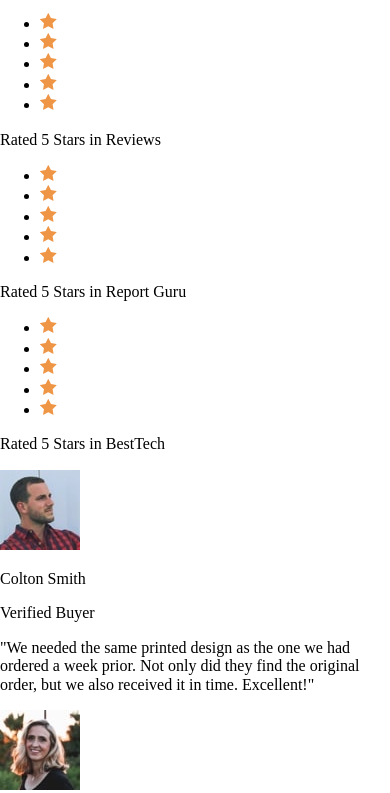
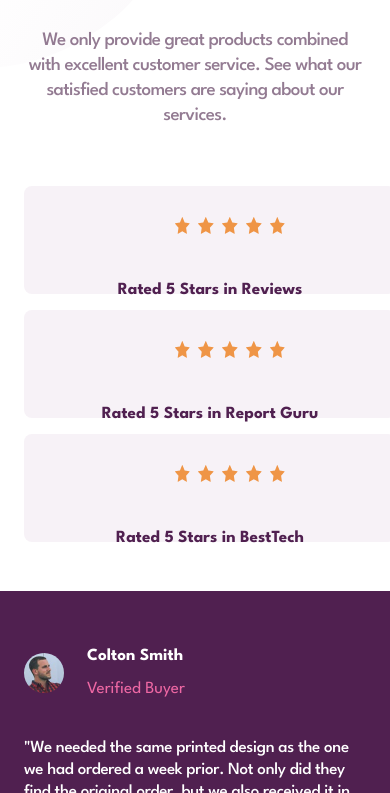
Before and after one commit to CannyRo/FrontendMentor_SocialProofSection_6e0qTv_bA, a plain HTML site: page index.html in a window 390 px wide. Shown: the part 175-968 px from the top of the page. Drawn offline with Linux system fonts and the light colour scheme.

Commit message:
Mobile version

```diff
--- a/index.html
+++ b/index.html
@@ -1,16 +1,19 @@
 <!DOCTYPE html>
 <html lang="en">
+
 <head>
   <meta charset="UTF-8" />
   <meta name="viewport" content="width=device-width, initial-scale=1.0" />
 
-    <link rel="icon" type="image/png" sizes="32x32" href="./images/favicon-32x32.png"/>
+  <link rel="icon" type="image/png" sizes="32x32" href="./images/favicon-32x32.png" />
   <link rel="stylesheet" href="normalize.css">
   <link rel="stylesheet" href="style.css">
   <title>Frontend Mentor | Social proof section</title>
 </head>
+
 <body>
   <main>
+    <div class="container">
       <section class="hero">
         <h1 class="hero--title">10,000+ of our users love our products.</h1>
         <p class="hero--text">We only provide great products combined with excellent customer service.
@@ -126,12 +129,15 @@
           </div>
         </div>
       </section>
+    </div>
   </main>
   <footer class="footer">
     <div class="footer__signature">
-        <p>Challenge by <a href="https://www.frontendmentor.io?ref=challenge" target="_blank" class="footer--link">Frontend Mentor</a>.</p>
+      <p>Challenge by <a href="https://www.frontendmentor.io?ref=challenge" target="_blank"
+          class="footer--link">Frontend Mentor</a>.</p>
       <p>Coded by <a href="https://cannyro.github.io/hire_mr_canny/en" class="footer--link">WhatCannyDev</a>.</p>
     </div>
   </footer>
 </body>
+
 </html>
--- a/style.css
+++ b/style.css
@@ -9,3 +9,162 @@
     /* == Fonts == */
     --main-font : 'League Spartan';
 }
+body{
+    position: relative;
+    display: flex;
+    justify-content: center;
+    align-items: center;
+    padding: 82px 24px 100px 24px;
+    min-height: 100vh;
+    font-family: var(--main-font), 'Gill Sans', 'Gill Sans MT', Calibri, 'Trebuchet MS', sans-serif;
+    background-image: url('./images/bg-pattern-bottom-desktop.svg');
+    background-repeat: no-repeat;
+    background-size: 1085px auto;
+    background-position: bottom;
+}
+body::before{
+    content: '';
+    position: absolute;
+    top: 0;
+    left: 0;
+    width: 100%;
+    max-width: 584px;
+    height: 362px;
+    background-image: url('./images/bg-pattern-top-desktop.svg');
+    background-repeat: no-repeat;
+    background-size: 100% auto;
+    background-position: top left;
+}
+/* main{
+    flex-grow: 1;
+} */
+.container{
+    display: grid;
+    grid-template-areas:
+        "hero"
+        "rate"
+        "testimonial";
+}
+.hero{
+    grid-area: hero;
+    justify-self: center;
+    margin-bottom: 39px;
+    max-width: 445px;
+    text-align: center;
+}
+.hero--title{
+    margin: 0 0 17px 0;
+    min-height: 102px;
+    font-size: 40px;
+    line-height: 32px;
+    font-weight: 700;
+    letter-spacing: -1.43px;
+    color: var(--Very-Dark-Magenta);
+}
+.hero--text{
+    padding: 0 1px;
+    font-size: 19px;
+    line-height: 25px;
+    font-weight: 500;
+    letter-spacing: -0.63px;
+    color: var(--Dark-Grayish-Magenta);
+}
+.rate{
+    grid-area: rate;
+    justify-self: center;
+    display: flex;
+    flex-direction: column;
+    gap: 16px;
+    width: 100%;
+    max-width: 540px;
+}
+.rate--item{
+    display: flex;
+    flex-direction: column;
+    align-items: center;
+    gap: 15px;
+    padding: 15px;
+    width: 100%;
+    max-width: 445px;
+    height: 78px;
+    background-color: var(--Light-Grayish-Magenta);
+    border-radius: 8px;
+}
+.list--star{
+    display: flex;
+    list-style: none;
+    gap: 8px;
+}
+.list--item{
+    width: 15.77px;
+    height: 16.55px;
+}
+.icon-star{
+    width: 15.77px;
+    height: 16.55px;
+}
+.card--title{
+    font-size: 17px;
+    line-height: 16px;
+    font-weight: 700;
+    color: var(--Very-Dark-Magenta);
+}
+.testimonial{
+    grid-area: testimonial;
+    display: flex;
+    flex-direction: column;
+    align-items: center;
+    gap: 16px;
+    margin-top: 49px;
+    width: 100%;
+    max-width: 1110px;
+}
+.card{
+    padding: 40px 32px 35px 32px;
+    width: 100%;
+    max-width: 350px;
+    color: var(--White);
+    background-color: var(--Very-Dark-Magenta);
+    border-radius: 8px;
+}
+.card--header{
+    display: flex;
+    align-items: center;
+    gap: 23px;
+}
+.card--avatar{
+    width: 40px;
+    height: 40px;
+    border-radius: 40px;
+}
+.card--title-white{
+    color: var(--White);
+}
+.card--subtitle{
+    margin-top: 4px;
+    font-size: 17px;
+    line-height: 16px;
+    font-weight: 400;
+    color: var(--Soft-Pink);
+}
+.card--content{
+    margin-top: 23px;
+}
+.card--text{
+    font-size: 17px;
+    line-height: 22px;
+    font-weight: 500;
+    letter-spacing: -0.3px;
+}
+/* == FOOTER == */
+footer{
+    position: absolute;
+    bottom: 0;
+    text-align: center;
+}
+.footer--link{
+    text-decoration: none;
+    color: var(--Very-Dark-Magenta);
+    font-weight: 700;
+    letter-spacing: 0.3px;
+}
```
Lines whose indentation alone changed are shown as unchanged.
